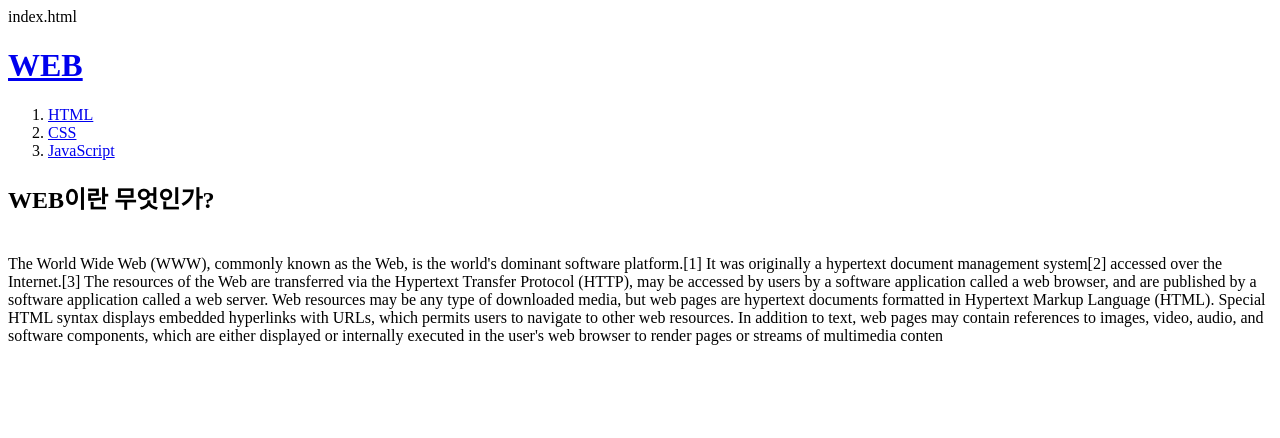
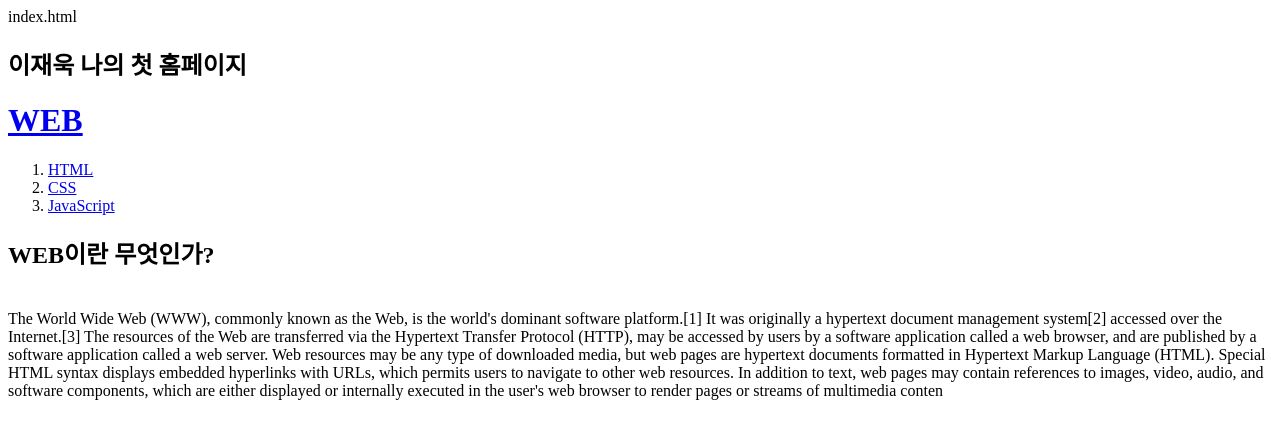
Before and after one commit to leejaeuk0718/2025-12-17-jaeuk-web, a plain HTML site: page index.html in a window 1280 px wide. Drawn offline with Linux system fonts and the light colour scheme.

Commit message:
배포 본인 추가

```diff
--- a/index.html
+++ b/index.html
@@ -6,6 +6,7 @@ index.html
 <meta charset="utf-8">
 </head>
 <body>
+<h2>이재욱 나의 첫 홈페이지</h2>
 <h1><a href="index.html">WEB</a></h1>
 <ol>
 <li><a href="1.html">HTML</a></li>
```
